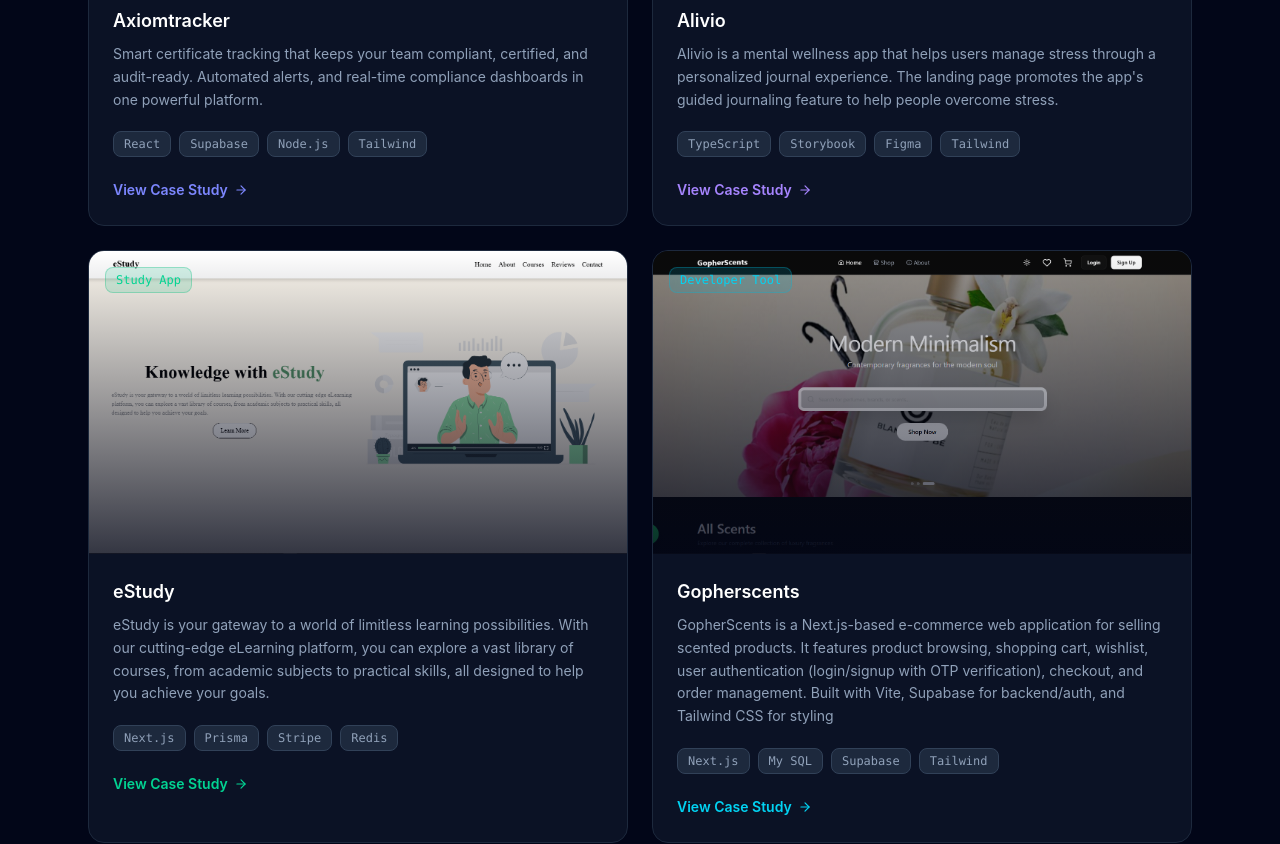
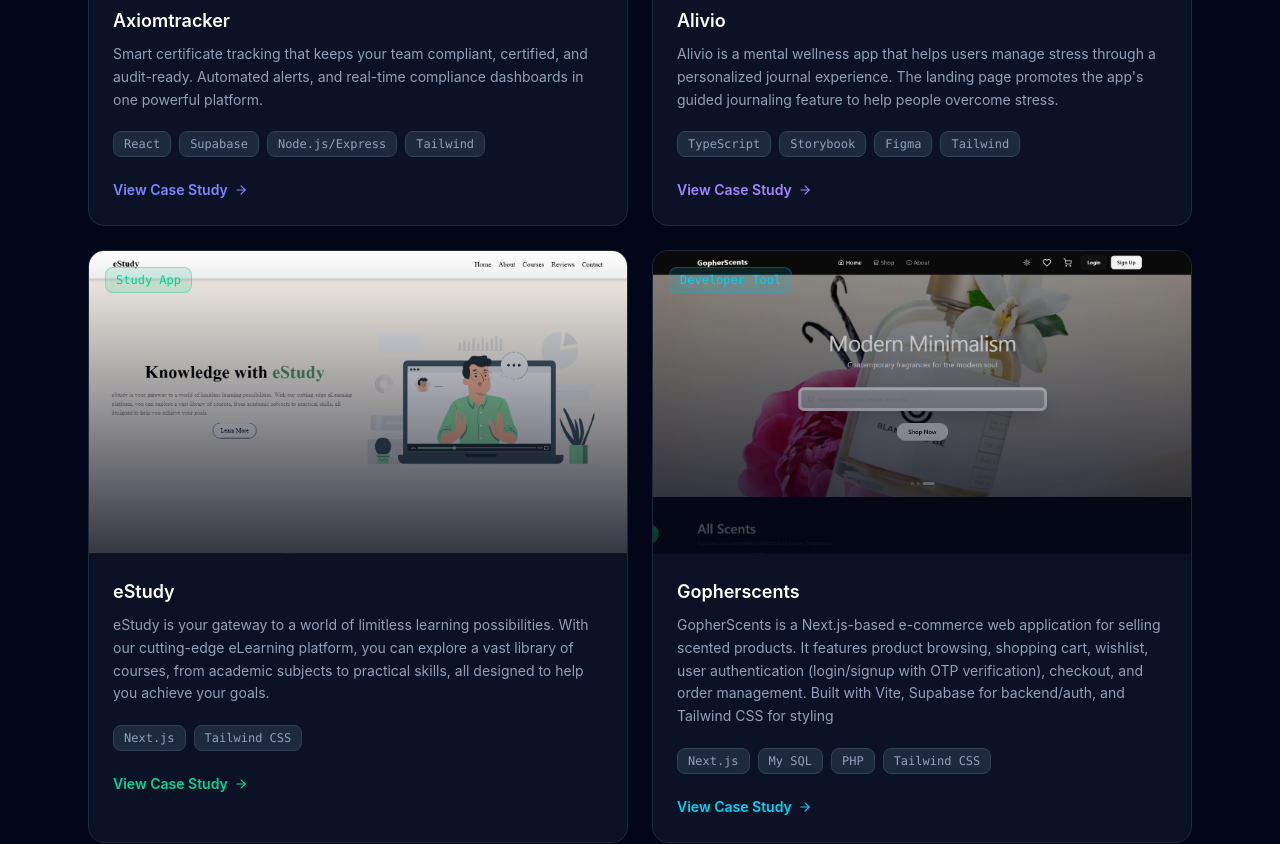
Before and after one commit to Samueladura/MyPortfolio, a React (Vite) app: page / in a window 1280 px wide. Shown: the part 3360-4204 px from the top of the page. Built offline with nearby package versions, Linux system fonts and the light colour scheme.

Commit message:
portfolio

```diff
--- a/src/components/Projects.tsx
+++ b/src/components/Projects.tsx
@@ -14,7 +14,7 @@ const projects = [
     description:
       "Smart certificate tracking that keeps your team compliant, certified, and audit-ready. Automated alerts, and real-time compliance dashboards in one powerful platform.",
     image: axiomtracker,
-    tags: ["React", "Supabase", "Node.js", "Tailwind"],
+    tags: ["React", "Supabase", "Node.js/Express", "Tailwind"],
     accent: "indigo",
     github: "https://github.com/Samueladura/axiomtracker",
     external: "https://axiomtracker.vercel.app",
@@ -38,7 +38,7 @@ const projects = [
     description:
       "eStudy is your gateway to a world of limitless learning possibilities. With our cutting-edge eLearning platform, you can explore a vast library of courses, from academic subjects to practical skills, all designed to help you achieve your goals.",
     image: eStudy,
-    tags: ["Next.js", "Prisma", "Stripe", "Redis"],
+    tags: ["Next.js", "Tailwind CSS"],
     accent: "emerald",
     github: "https://github.com/Samueladura/estudy",
     external: "https://e-study-rvys.vercel.app",
@@ -50,7 +50,7 @@ const projects = [
     description:
       "GopherScents is a Next.js-based e-commerce web application for selling scented products. It features product browsing, shopping cart, wishlist, user authentication (login/signup with OTP verification), checkout, and order management. Built with Vite, Supabase for backend/auth, and Tailwind CSS for styling",
     image: gopherscents,
-    tags: ["Next.js", "My SQL", "Supabase", "Tailwind"],
+    tags: ["Next.js", "My SQL", "PHP", "Tailwind CSS"],
     accent: "cyan",
     github: "https://github.com/Samueladura/gopherscents",
     external: "https://gopherscents.vercel.app",
@@ -62,10 +62,10 @@ const projects = [
     description:
       "A personal expense tracking application built with React, TypeScript, My SQL  and Tailwind CSS. Features include transaction management, budget tracking, account management, and analytics with visual charts. Uses Supabase for authentication and data storage.",
     image: financeOS,
-    tags: ["Next.js", "My SQL", "Supabase", "Tailwind"],
+    tags: ["React", "Supabase", "Tailwind"],
     accent: "cyan",
     github: "https://github.com/Samueladura/FinanceOS",
-    external: "https://finance-os-liard.vercel.app",
+    external: "https://finance-os-murex-nine.vercel.app",
   },
 ];
 
```
Also changed, not shown: src/assets/Screenshot 2026-04-10 201856.png (added).
